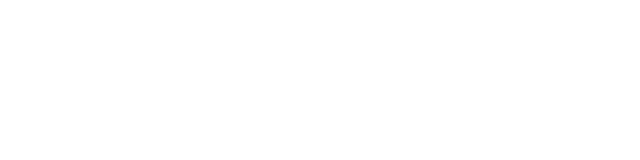
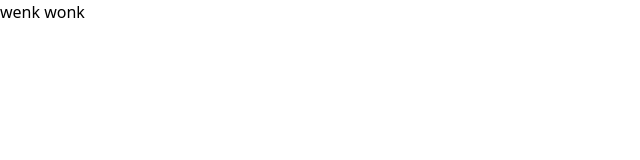
Before and after one commit to aj-malicsi/slack-app, a React (Create React App) app: page /channel/1/1 in a window 1280 px wide. Shown: the top 160 px of the page, without its empty margins (0-640 px from the left). Built offline with nearby package versions, Linux system fonts and the light colour scheme; the HTML template or start-up script is replaced by a standard one.

Commit message:
add dynamic channel list and channel messaging

```diff
--- a/src/App.js
+++ b/src/App.js
@@ -5,11 +5,13 @@
 import RegistrationForm from "./components/Registration/RegistrationForm";
 import MainPage from "./components/Channels/MainPage";
 import Channel from "./components/Channels/Channel";
+import SelectedChannel from "./components/Channels/SelectedChannel";
 
 function App() {
   const [loggedIn, setLoggedIn] = useState("");
   const [headers, setHeaders] = useState({});
   const [channels, setChannels] = useState([]);
+  const [selectedChannel, setSelectedChannel] = useState("");
 
   // console.log("App() =>", loggedIn)
   // console.log("App JS", headers)
@@ -62,9 +64,27 @@
                 headers={headers}
                 setHeaders={setHeaders}
                 channels={channels}
+                selectedChannel={selectedChannel}
+                setSelectedChannel={setSelectedChannel}
               />
             );
           }}
+        />
+
+        <Route
+        exact
+        path="/channel/:channelId/:channelName"
+        render={(props) => <SelectedChannel
+          {...props}
+          loggedIn={loggedIn}
+          headers={headers}
+          setHeaders={setHeaders}
+          channels={channels}
+          selectedChannel={selectedChannel}
+          setSelectedChannel={setSelectedChannel}
+        />}
+
+
         />
       </Switch>
     </Router>
--- a/src/components/Channels/Channel.js
+++ b/src/components/Channels/Channel.js
@@ -1,5 +1,5 @@
 import React from "react";
-import { useHistory } from "react-router-dom";
+import { useHistory, Link } from "react-router-dom";
 import axios from 'axios'
 import ChannelMessages from "../Messaging/ChannelMessages";
 
@@ -9,8 +9,7 @@
 
   // console.log(props.channels.length);
   let index = props.channels.length - 1;
-
-  // console.log(index,props.channels)
+  console.log(props)
 
 
 
@@ -30,7 +29,7 @@
           return (
             <>
             <div key={channel.id}>
-              {channel.name}
+              <Link to={`/channel/${channel.id}/${channel.name}`}>{channel.name}</Link>
             </div>
             </>
           )
--- /dev/null
+++ b/src/components/Channels/SelectedChannel.js
@@ -0,0 +1,58 @@
+import React from "react";
+import { useHistory, Link } from "react-router-dom";
+import axios from 'axios'
+import ChannelMessages from "../Messaging/ChannelMessages";
+
+
+
+function SelectedChannel(props) {
+  //   let channels = props.channels;
+
+  // console.log(props.channels.length);
+  let index = props.channels.length - 1;
+  console.log(props)
+
+  const {params: {channelName, channelId} } = props.match;
+  console.log(channelName, channelId)
+
+  //if selected channel id is in the channel array get the channel name to display
+
+
+
+  if (props.channels.length !== 0) {
+    return (
+      <>
+        <div>Channel Name: {channelName} ID: {channelId} </div>
+
+        <div>Channel List</div>
+      <ul>
+      {
+        props.channels.map((channel) => {
+          return (
+            <>
+            <div key={channel.id}>
+              <Link to={`/channel/${channel.id}/${channel.name}`}>{channel.name}</Link>
+            </div>
+            </>
+          )
+        })
+      }
+    </ul>
+    <ChannelMessages
+    id={channelId}
+    headers={props.headers}
+    loggedIn={props.loggedIn}
+    channels={props.channels}
+    />
+
+    </>
+
+    );
+  }
+
+  else {
+    return <div>wenk wonk</div>;
+  }
+}
+
+export default SelectedChannel;
--- a/src/components/Messaging/ChannelDisplay.js
+++ b/src/components/Messaging/ChannelDisplay.js
@@ -8,7 +8,7 @@
     return(
         <>
         <div>display messages here</div>
-        <ul>
+        <ul className="border-solid border-2 border-black">
           {
             messageArr.map((message) => {
               return (
--- a/src/components/Messaging/ChannelMessages.js
+++ b/src/components/Messaging/ChannelMessages.js
@@ -7,6 +7,7 @@
     //react hook form variables
 
     const [messages, setMessages] = useState([])
+    console.log("messages",props.id)
 
 
     const {
@@ -82,7 +83,7 @@
             })
             .catch( (error) => console.log(error.message) );
 
-        },[])
+        },[props.id])
 
 
 
```
